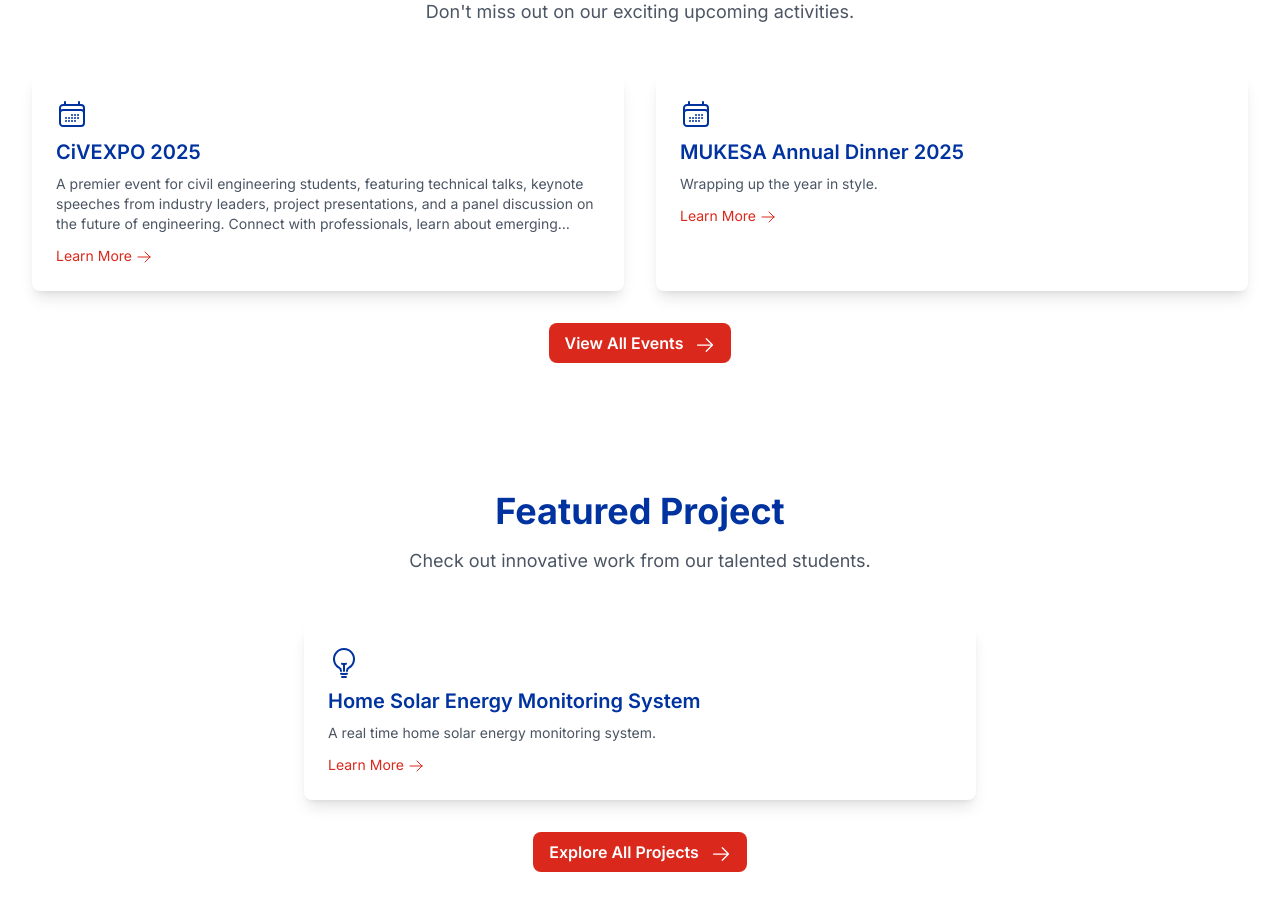
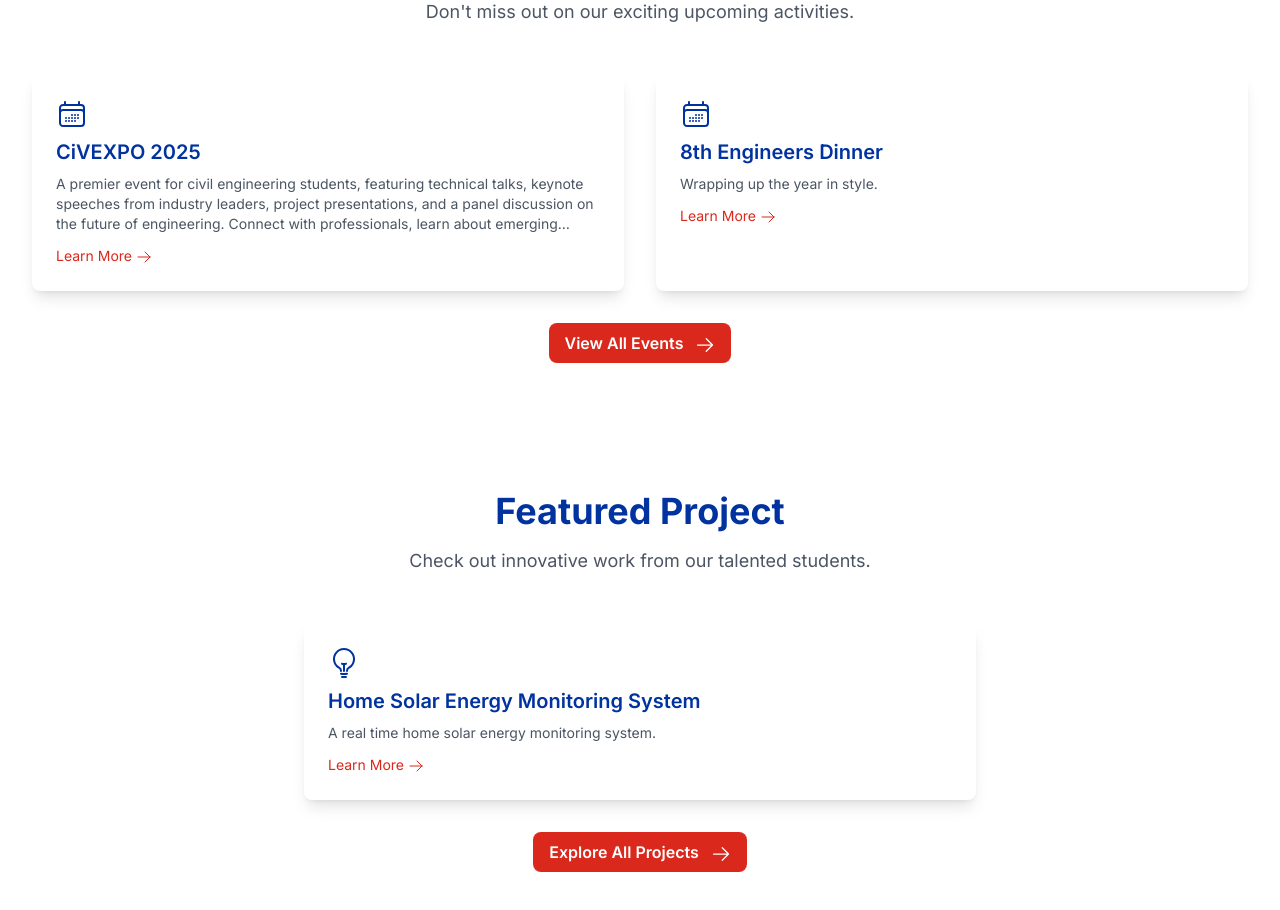
Before and after one commit to 0uma0tieno/mukesa.org, a React (Vite) app: page /#/ in a window 1280 px wide. Shown: the part 1320-2230 px from the top of the page. Built offline with nearby package versions, Linux system fonts and the light colour scheme.

Commit message:
Update constants.ts
updated the pages

```diff
--- a/src/constants.ts
+++ b/src/constants.ts
@@ -55,41 +55,27 @@ export const MOCK_EVENTS: EventItem[] = [
   },
   {
     id: '2',
-    title: 'MUKESA Annual Dinner 2025',
-    date: '2025-11-05',
-    time: '07:00 PM - 11:00 PM',
-    location: 'MMU Dining Hall',
+    title: '8th Engineers Dinner',
+    date: 'TBC',
+    time: 'TBC',
+    location: 'TBC',
     description: 'Wrapping up the year in style.',
     imageUrl: '/images/dinner.png',
     bannerImageUrl: '/images/dinner banner.png',
     type: EventType.UPCOMING,
-    speakers: [
-      { name: 'Alice Johnson', title: 'Event Host and MC', imageUrl: '/images/alice.png' },
-    ],
-    agenda: [
-      { time: '07:00 PM', topic: 'Welcome Drinks' },
-      { time: '08:00 PM', topic: 'Dinner Service' },
-    ],
-    registrationLink: '#'
+
   },
   {
     id: '3',
     title: 'MMU Innovation Week 2025',
     date: '2025-03-17',
     time: 'All Day',
-    location: 'MMU Campus',
+    location: 'MMU, Pavillion B',
     description: 'A showcase of student innovations and talks from industry leaders..',
     imageUrl: '/images/TECHNOVATION WEEK.png',
     bannerImageUrl: '/images/innovation week banner.png',
     type: EventType.PAST,
-    speakers: [
-      { name: 'Dr. Emily Carter', title: 'Expert in Educational Technology', imageUrl: '/images/emily.png' },
-      { name: 'Prof. Alan Turing', title: 'Pioneer in Computer Science', imageUrl: '/images/alan.png' }
-    ],
-    agenda: [
-      { time: '09:00 AM', topic: 'Opening Ceremony' },
-      { time: '10:00 AM', topic: 'Panel Discussion: The Future of Tech' },
-    ],
+
     registrationLink: '#'
   },
   {
@@ -97,37 +83,28 @@ export const MOCK_EVENTS: EventItem[] = [
     title: 'MUKESA Football Tournament 2025',
     date: '2025-02-17',
     time: '10:00 AM - 04:00 PM',
-    location: 'MMU Sports Field',
+    location: 'MMU Stadium',
     description: 'Breaking class monotony through football and fun games.',
     imageUrl: '/images/MUKESA FOOTBALL TOURNAMENT.png',
     bannerImageUrl: '/images/football tournament banner.png',
     type: EventType.PAST,
-    speakers: [
-      { name: 'Coach Mike', title: 'Local Football Coach and Trainer', imageUrl: '/images/coach_mike.png' },
-    ],
-    agenda: [
-      { time: '10:00 AM', topic: 'Match Kick-off' },
-      { time: '12:00 PM', topic: 'Halftime Break' },
-    ],
+
+
+
     registrationLink: '#'
   },
   {
     id: '5',
     title: 'Ongoing: ThinkTank by The Lads',
     date: 'Ongoing',
-    time: 'Every Saturday',
-    location: 'MMU Cafeteria',
+    time: 'Every Tuesday',
+    location: 'Lecture Room 3',
     description: 'Up-skilling students over a refreshing cup of coffee.',
     imageUrl: '/images/thinktank dp.png',
     bannerImageUrl: '/images/thinktank banner.png',
     type: EventType.ONGOING,
-    speakers: [
-      { name: 'Various Industry Experts', title: 'Guest speakers from various tech industries.', imageUrl: '/images/guest_speaker.png' },
-    ],
-    agenda: [
-      { time: '10:00 AM', topic: 'Networking & Coffee' },
-      { time: '11:00 AM', topic: 'Skill Development Session' },
-    ],
+
+
     registrationLink: '#'
   },
 ];
```
